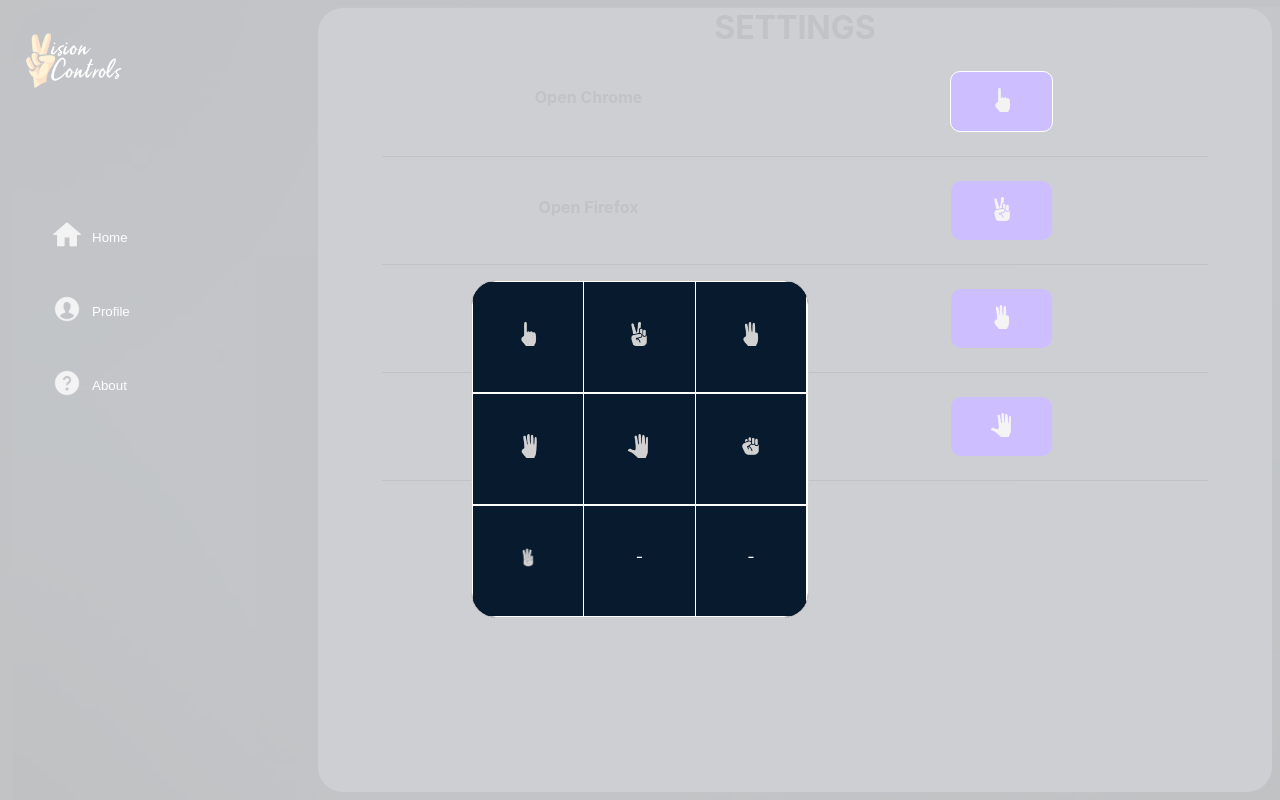
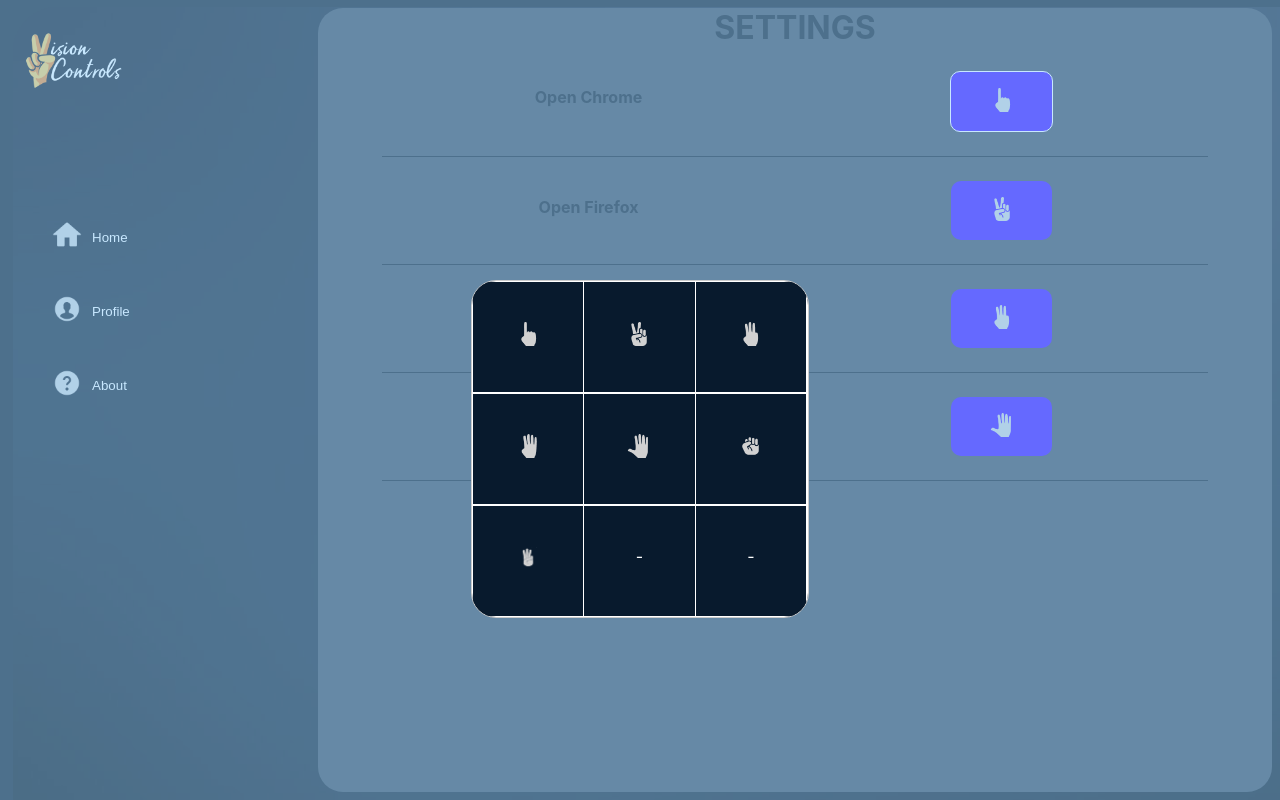
Before and after one commit to aggie-coding-club/Gesture, a React (Create React App) app in the folder front-end/: page /settings in a window 1280 px wide. Both pictures are taken after a click on the button 1001 px from the left and 100 px from the top of the page. Built offline with nearby package versions, Linux system fonts and the light colour scheme.

Commit message:
changed background of modal

```diff
--- a/front-end/src/components/Settings/HandButtons.js
+++ b/front-end/src/components/Settings/HandButtons.js
@@ -90,13 +90,14 @@ export default function HandButtons({dat, changeSettings}) {
       {iconButton()}
         <Modal
           isOpen={showModal}
-          contentLabel="Minimal example"
+          contentLabel="Icon selector"
           onRequestClose={closeModal}
           ariaHideApp={false}
           style={{
             overlay: {
               margin: 0,
-              padding: 0
+              padding: 0,
+              backgroundColor: "rgba(145,209,255, 0.5)"
             },
             content: {
               backgroundColor: "#081a2d",
```
